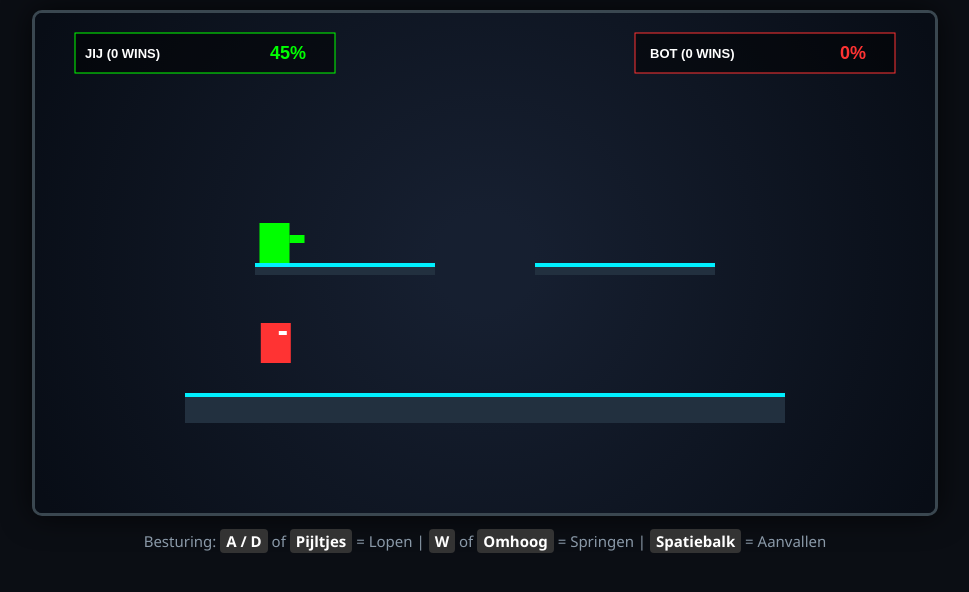
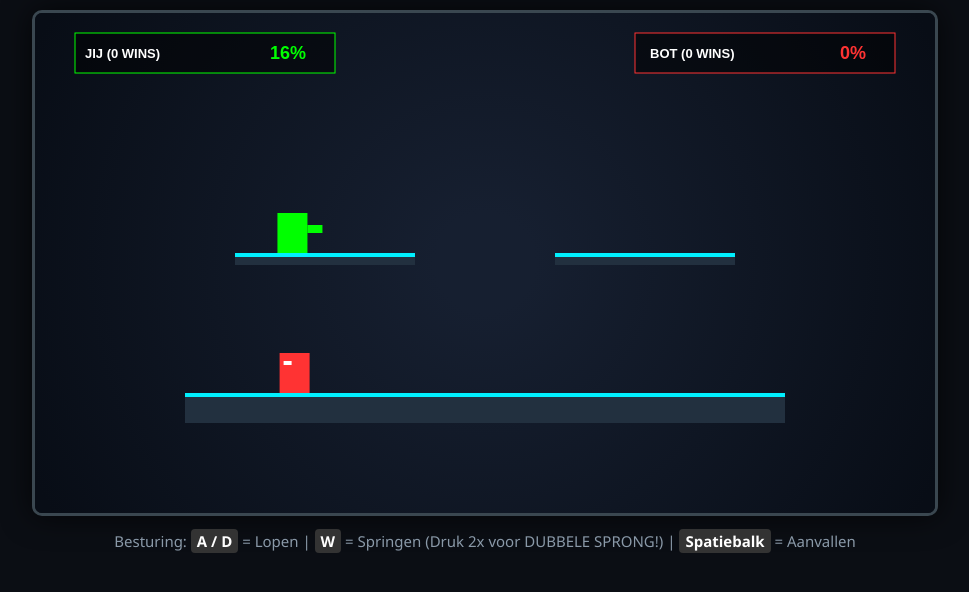
Before and after one commit to abdelrahman12062016-sys/super-smash-shooter, a plain HTML site: page index.html in a window 1280 px wide. Both pictures are taken after a click on the button "🔫 GLITCH-GUNNER". Shown: the whole page, without its empty margins (155-1124 px from the left). Drawn offline with Linux system fonts and the light colour scheme.

Commit message:
Update index.html

```diff
--- a/index.html
+++ b/index.html
@@ -2,7 +2,7 @@
 <html lang="nl">
 <head>
     <meta charset="UTF-8">
-    <title>Super Smash Shooter - Character Edition</title>
+    <title>Super Smash Shooter - Double Jump & Smart AI</title>
     <style>
         body {
             margin: 0;
@@ -17,7 +17,6 @@
             font-size: 28px;
             margin-top: 40px;
         }
-        /* Menu Knoppen */
         .menu-btn {
             background: linear-gradient(135deg, #1f2d3d, #0d1520);
             color: white;
@@ -46,9 +45,7 @@
         .controls { color: #8a99a8; font-size: 15px; }
         .controls b { color: #fff; background: #333; padding: 2px 6px; border-radius: 4px; }
 
-        /* Herstart Scherm */
         #restartMenu {
-            display: none;
             position: absolute;
             top: 50%;
             left: 50%;
@@ -58,6 +55,7 @@
             padding: 30px;
             border-radius: 15px;
             box-shadow: 0 0 40px rgba(0, 240, 255, 0.5);
+            display: none;
         }
         .btn {
             background: linear-gradient(135deg, #00f0ff, #007799);
@@ -77,7 +75,7 @@
 
     <div id="menu">
         <h2>SUPER SMASH SHOOTER</h2>
-        <p style="color: #657786;">Kies je vechter om de arena te betreden</p>
+        <p style="color: #657786;">Kies je vechter. Je kunt nu DUBBEL SPRINGEN in de lucht!</p>
         <button class="menu-btn" style="border-color: #00FF00;" onclick="selectCharacter('Gunner')">🔫 GLITCH-GUNNER</button>
         <button class="menu-btn" style="border-color: #00FFFF;" onclick="selectCharacter('Swordfighter')">⚔️ SWORD-FIGHTER</button>
         <button class="menu-btn" style="border-color: #FFA500;" onclick="selectCharacter('Brawler')">🥊 CYBER-BRAWLER</button>
@@ -85,7 +83,7 @@
 
     <div id="gameUi" style="display: none;">
         <canvas id="gameCanvas" width="900" height="500"></canvas>
-        <p class="controls">Besturing: <b>A / D</b> of <b>Pijltjes</b> = Lopen | <b>W</b> of <b>Omhoog</b> = Springen | <b>Spatiebalk</b> = Aanvallen</p>
+        <p class="controls">Besturing: <b>A / D</b> = Lopen | <b>W</b> = Springen (Druk 2x voor DUBBELE SPRONG!) | <b>Spatiebalk</b> = Aanvallen</p>
     </div>
 
     <div id="restartMenu">
@@ -101,26 +99,28 @@ const gravity = 0.5;
 let gameActive = false;
 let currentType = "Gunner";
 
-// Eigenschappen per karakter
 const charTypes = {
-    Gunner: { color: "#00FF00", damage: 12, knockback: 0.15, name: "GLITCH-GUNNER" },
-    Swordfighter: { color: "#00FFFF", damage: 22, knockback: 0.25, name: "SWORD-FIGHTER" },
-    Brawler: { color: "#FFA500", damage: 35, knockback: 0.40, name: "CYBER-BRAWLER" }
+    Gunner: { color: "#00FF00", damage: 10, knockback: 0.14, name: "GLITCH-GUNNER" },
+    Swordfighter: { color: "#00FFFF", damage: 18, knockback: 0.24, name: "SWORD-FIGHTER" },
+    Brawler: { color: "#FFA500", damage: 30, knockback: 0.38, name: "CYBER-BRAWLER" }
 };
 
-// Zwevende Smash-stijl platformen
 const platforms = [
-    { x: 150, y: 380, w: 600, h: 30 },  // Hoofdveld
-    { x: 220, y: 250, w: 180, h: 12 },  // Links boven
-    { x: 500, y: 250, w: 180, h: 12 }   // Rechts boven
+    { x: 150, y: 380, w: 600, h: 30 },  // Vloer eiland
+    { x: 200, y: 240, w: 180, h: 12 },  // Links hoog
+    { x: 520, y: 240, w: 180, h: 12 }   // Rechts hoog
 ];
 
+// Speler heeft nu een 'jumpsLeft' teller gekregen voor de double jump!
 const player = {
-    x: 250, y: 200, w: 30, h: 40, speed: 5.5, speedY: 0, isGrounded: false, percentage: 0, hitstunt: 0, facing: 1, score: 0, isAttacking: 0
+    x: 250, y: 200, w: 30, h: 40, speed: 5.5, speedY: 0, isGrounded: false,
+    jumpsLeft: 2, percentage: 0, hitstunt: 0, facing: 1, score: 0, isAttacking: 0
 };
 
+// De Bot heeft nu ook jump logica gekregen
 const enemy = {
-    x: 580, y: 200, w: 30, h: 40, color: "#FF3333", speed: 2.2, speedY: 0, speedX: 0, isGrounded: false, percentage: 0, isFlying: false, score: 0
+    x: 580, y: 200, w: 30, h: 40, color: "#FF3333", speed: 2.6, speedY: 0, speedX: 0,
+    isGrounded: false, percentage: 0, isFlying: false, score: 0, attackCooldown: 0
 };
 
 let bullets = [];
@@ -132,9 +132,26 @@ window.addEventListener("keydown", (e) => {
     keys[e.code] = true;
     if (!gameActive) return;
 
+    // --- SPRONG EN DUBBELE SPRONG LOGICA ---
+    if ((e.code === "KeyW" || e.code === "ArrowUp") && player.hitstunt <= 0) {
+        if (player.isGrounded) {
+            // Eerste sprong vanaf de grond
+            player.speedY = -11.5;
+            player.isGrounded = false;
+            player.jumpsLeft = 1; // Nog 1 sprong over voor in de lucht!
+            spawnParticle(player.x + player.w/2, player.y + player.h, "#00f0ff", 8, 2);
+        } else if (player.jumpsLeft > 0) {
+            // DUBBELE SPRONG IN DE LUCHT!
+            player.speedY = -10;
+            player.jumpsLeft = 0; // Geen sprongen meer over tot je de grond raakt
+            // Extra vet deeltjes-effect voor de dubbele sprong
+            spawnParticle(player.x + player.w/2, player.y + player.h, "#FFFF00", 15, 4);
+        }
+    }
+
     // Aanvallen met Spatiebalk
     if (e.code === "Space" && player.hitstunt <= 0) {
-        player.isAttacking = 8; // Zet aanval-animatie timer aan (8 frames)
+        player.isAttacking = 8;
         executeAttack();
     }
 });
@@ -154,28 +171,14 @@ function selectCharacter(type) {
 
 function executeAttack() {
     let stats = charTypes[currentType];
-
     if (currentType === "Gunner") {
-        // Schiet groene laser kogel
         bullets.push({
             x: player.facing === 1 ? player.x + player.w : player.x - 15,
-            y: player.y + 15,
-            vx: player.facing * 14,
-            w: 15, h: 6, color: stats.color
+            y: player.y + 15, vx: player.facing * 14, w: 15, h: 6, color: stats.color
         });
-    } else if (currentType === "Swordfighter") {
-        // Zwaard aanval bereik
-        let range = 65;
+    } else {
+        let range = currentType === "Swordfighter" ? 65 : 45;
         let attackX = player.facing === 1 ? player.x + player.w : player.x - range;
-
-        if (attackX < enemy.x + enemy.w && attackX + range > enemy.x && player.y < enemy.y + enemy.h && player.y + player.h > enemy.y) {
-            triggerHit(stats.damage, stats.knockback, stats.color);
-        }
-    } else if (currentType === "Brawler") {
-        // Kickboks / Vuist bereik (korter, maar deelt harde klappen uit!)
-        let range = 45;
-        let attackX = player.facing === 1 ? player.x + player.w : player.x - range;
-
         if (attackX < enemy.x + enemy.w && attackX + range > enemy.x && player.y < enemy.y + enemy.h && player.y + player.h > enemy.y) {
             triggerHit(stats.damage, stats.knockback, stats.color);
         }
@@ -186,12 +189,12 @@ function triggerHit(damage, knockbackFactor, color) {
     enemy.percentage += damage;
     let dir = player.x < enemy.x ? 1 : -1;
     enemy.speedX = dir * (5 + (enemy.percentage * knockbackFactor));
-    enemy.speedY = -4 - (enemy.percentage * 0.05);
+    enemy.speedY = -4.5 - (enemy.percentage * 0.04); // Vliegt schuin omhoog weg
     enemy.isFlying = true;
     enemy.isGrounded = false;
 
-    hitEffects.push({ x: enemy.x + enemy.w/2, y: enemy.y + enemy.h/2, radius: 40, timer: 10, color: color });
-    spawnParticle(enemy.x + enemy.w/2, enemy.y + enemy.h/2, color, 12, 5);
+    hitEffects.push({ x: enemy.x + enemy.w/2, y: enemy.y + enemy.h/2, radius: 45, timer: 10, color: color });
+    spawnParticle(enemy.x + enemy.w/2, enemy.y + enemy.h/2, color, 14, 5);
 }
 
 function spawnParticle(x, y, color, count=5, speed=3) {
@@ -204,13 +207,19 @@ function spawnParticle(x, y, color, count=5, speed=3) {
 }
 
 function checkPlatformCollision(obj, oldY) {
-    obj.isGrounded = false;
+    let hitPlatform = false;
     for (let p of platforms) {
         if (obj.x + obj.w > p.x && obj.x < p.x + p.w) {
             if (oldY + obj.h <= p.y && obj.y + obj.h >= p.y) {
-                obj.y = p.y - obj.h; obj.speedY = 0; obj.isGrounded = true;
+                obj.y = p.y - obj.h;
+                obj.speedY = 0;
+                hitPlatform = true;
             }
         }
+    }
+    if (hitPlatform) {
+        obj.isGrounded = true;
+        if(obj === player) player.jumpsLeft = 2; // Reset dubbele sprong als je landt!
     }
 }
 
@@ -219,45 +228,62 @@ function update() {
 
     if (player.isAttacking > 0) player.isAttacking--;
 
-    // --- SPELER LOGICA ---
+    // --- SPELER BEWEGING ---
     let oldPlayerY = player.y;
     if (player.hitstunt > 0) player.hitstunt--;
 
     if (player.hitstunt <= 0) {
         if (keys["ArrowLeft"] || keys["KeyA"]) { player.x -= player.speed; player.facing = -1; }
         if (keys["ArrowRight"] || keys["KeyD"]) { player.x += player.speed; player.facing = 1; }
-        if ((keys["ArrowUp"] || keys["KeyW"]) && player.isGrounded) {
-            player.speedY = -12; player.isGrounded = false;
-            spawnParticle(player.x + player.w/2, player.y + player.h, "#00f0ff", 6, 2);
-        }
     }
     player.speedY += gravity; player.y += player.speedY;
+    player.isGrounded = false;
     checkPlatformCollision(player, oldPlayerY);
 
-    // --- TEGENSTANDER (AI) ---
+    // --- SLIMME EN STERKE BOT LOGICA (AI) ---
     let oldEnemyY = enemy.y;
     if (!enemy.isFlying) {
+        // 1. Richting bepalen naar de speler toe
         if (enemy.x < player.x) enemy.x += enemy.speed;
         else if (enemy.x > player.x) enemy.x -= enemy.speed;
 
-        if (player.y < enemy.y && enemy.isGrounded && Math.random() < 0.02) {
+        // 2. SLIM SPRINGEN: Als jij op een hoger platform staat, snapt de bot dat hij moet springen!
+        if (player.y < enemy.y - 40 && enemy.isGrounded && Math.random() < 0.05) {
+            enemy.speedY = -12; // De bot springt omhoog naar jouw platform!
+            enemy.isGrounded = false;
+        }
+
+        // Soms springt de bot ook willekeurig om aanvallen te ontwijken
+        if (Math.abs(enemy.x - player.x) < 150 && enemy.isGrounded && Math.random() < 0.01) {
             enemy.speedY = -11; enemy.isGrounded = false;
         }
 
-        // AI valt speler aan
-        if (Math.abs(enemy.x - player.x) < 30 && Math.abs(enemy.y - player.y) < 30) {
-            player.percentage += 15; player.hitstunt = 10;
-            let dir = enemy.x < player.x ? 1 : -1;
-            player.speedY = -4; player.x += dir * (4 + player.percentage * 0.15);
-            hitEffects.push({ x: player.x + player.w/2, y: player.y + player.h/2, radius: 25, timer: 8, color: "#FF3333" });
-            spawnParticle(player.x + player.w/2, player.y + player.h/2, "#FF3333", 8, 4);
+        // 3. STERKE AANVAL: Als de bot dichtbij is en zijn cooldown is voorbij, valt hij keihard aan
+        if (Math.abs(enemy.x - player.x) < 32 && Math.abs(enemy.y - player.y) < 35) {
+            if (enemy.attackCooldown <= 0) {
+                player.percentage += 16;
+                player.hitstunt = 14; // Je bent langer verlamd door zijn sterke klap!
+                let dir = enemy.x < player.x ? 1 : -1;
+                player.speedY = -5.5; // Lanceert je ook omhoog
+                player.x += dir * (5 + player.percentage * 0.16); // Hardere knockback van de bot!
+
+                hitEffects.push({ x: player.x + player.w/2, y: player.y + player.h/2, radius: 30, timer: 8, color: "#FF3333" });
+                spawnParticle(player.x + player.w/2, player.y + player.h/2, "#FF3333", 10, 4);
+
+                enemy.attackCooldown = 25; // Tijd tussen zijn combo's
+            }
         }
     } else {
+        // Als de bot weggeslagen is, remt hij langzaam af
         enemy.x += enemy.speedX; enemy.speedX *= 0.96;
         if (Math.abs(enemy.speedX) > 2) spawnParticle(enemy.x + enemy.w/2, enemy.y + enemy.h/2, "#FF5555", 1, 1);
         if (Math.abs(enemy.speedX) < 0.2) enemy.isFlying = false;
     }
+
+    if (enemy.attackCooldown > 0) enemy.attackCooldown--;
+
     enemy.speedY += gravity; enemy.y += enemy.speedY;
+    enemy.isGrounded = false;
     checkPlatformCollision(enemy, oldEnemyY);
 
     // --- KOGELS ---
@@ -270,7 +296,7 @@ function update() {
         if (b.x > canvas.width || b.x < -20) bullets.splice(i, 1);
     }
 
-    // Effecten timers
+    // Effecten updaten
     for(let i = particles.length - 1; i >= 0; i--) {
         let p = particles[i]; p.x += p.vx; p.y += p.vy; p.life--; p.alpha = p.life / 20;
         if(p.life <= 0) particles.splice(i, 1);
@@ -279,11 +305,11 @@ function update() {
         hitEffects[i].timer--; if(hitEffects[i].timer <= 0) hitEffects.splice(i, 1);
     }
 
-    // --- KO DETAILS ---
-    if (enemy.x > canvas.width + 50 || enemy.x < -80 || enemy.y > canvas.height + 50) {
+    // --- NAAR DE RAND GEFLITST? RING OUT! ---
+    if (enemy.x > canvas.width + 60 || enemy.x < -90 || enemy.y > canvas.height + 60) {
         player.score++; endRound("JIJ HEBT GEWONNEN! 🎉");
     }
-    if (player.x > canvas.width + 50 || player.x < -80 || player.y > canvas.height + 50) {
+    if (player.x > canvas.width + 60 || player.x < -90 || player.y > canvas.height + 60) {
         enemy.score++; endRound("DE BOT HEEFT GEWONNEN! 🤖");
     }
 }
@@ -295,8 +321,8 @@ function endRound(text) {
 }
 
 function resetPositions() {
-    player.x = 250; player.y = 200; player.percentage = 0; player.speedY = 0; player.hitstunt = 0;
-    enemy.x = 580; enemy.y = 200; enemy.percentage = 0; enemy.speedX = 0; enemy.speedY = 0; enemy.isFlying = false;
+    player.x = 250; player.y = 200; player.percentage = 0; player.speedY = 0; player.hitstunt = 0; player.jumpsLeft = 2;
+    enemy.x = 580; enemy.y = 200; enemy.percentage = 0; enemy.speedX = 0; enemy.speedY = 0; enemy.isFlying = false; enemy.attackCooldown = 0;
     bullets = []; particles = []; hitEffects = [];
 }
 
@@ -313,42 +339,35 @@ function gameLoop() {
 function draw() {
     ctx.clearRect(0, 0, canvas.width, canvas.height);
 
-    // 1. Achtergrond
+    // 1. Ruimte achtergrond
     let gradient = ctx.createRadialGradient(canvas.width/2, canvas.height/2, 50, canvas.width/2, canvas.height/2, 500);
     gradient.addColorStop(0, '#161f30'); gradient.addColorStop(1, '#080d16');
     ctx.fillStyle = gradient; ctx.fillRect(0, 0, canvas.width, canvas.height);
 
-    // 2. Platformen
+    // 2. Neon eiland platformen
     for (let p of platforms) {
         ctx.fillStyle = "#22303f"; ctx.fillRect(p.x, p.y, p.w, p.h);
         ctx.fillStyle = "#00f0ff"; ctx.fillRect(p.x, p.y, p.w, 4);
     }
 
-    // 3. Particles
+    // 3. Deeltjes/Explosies tekenen
     for(let p of particles) {
         ctx.save(); ctx.globalAlpha = p.alpha; ctx.fillStyle = p.color;
         ctx.beginPath(); ctx.arc(p.x, p.y, p.radius, 0, Math.PI*2); ctx.fill();
         ctx.restore();
     }
 
-    // 4. WAPENS EN KARAKTERS TEKENEN (Custom per type!)
+    // 4. Speler met wapen-tekeningen
     let col = charTypes[currentType].color;
-    ctx.fillStyle = col;
-    ctx.fillRect(player.x, player.y, player.w, player.h); // Het poppetje
+    ctx.fillStyle = col; ctx.fillRect(player.x, player.y, player.w, player.h);
 
-    // WAPEN VISUEEL TEKENEN AAN HET POPPETJE
-    ctx.fillStyle = "#ffffff";
     if (currentType === "Gunner") {
-        // Teken een geweer loop die uitsteekt
         ctx.fillStyle = col;
         if (player.facing === 1) ctx.fillRect(player.x + player.w, player.y + 12, 15, 8);
         else ctx.fillRect(player.x - 15, player.y + 12, 15, 8);
     }
     else if (currentType === "Swordfighter") {
-        // Teken een glanzend laserzwaard
-        ctx.save();
-        ctx.fillStyle = "#00FFFF";
-        // Als we aanvallen, maakt het zwaard een hoek (zwaai)
+        ctx.save(); ctx.fillStyle = "#00FFFF";
         if (player.isAttacking > 0) {
             if (player.facing === 1) { ctx.translate(player.x + player.w, player.y + 20); ctx.rotate(Math.PI/4); }
             else { ctx.translate(player.x, player.y + 20); ctx.rotate(-Math.PI/4); }
@@ -356,14 +375,12 @@ function draw() {
             if (player.facing === 1) { ctx.translate(player.x + player.w - 5, player.y + 10); ctx.rotate(-Math.PI/6); }
             else { ctx.translate(player.x + 5, player.y + 10); ctx.rotate(Math.PI/6); }
         }
-        ctx.fillRect(-2, -25, 4, 25); // Het zwaardblad
-        ctx.fillStyle = "#999"; ctx.fillRect(-4, -2, 8, 3); // Het handvat
+        ctx.fillRect(-2, -25, 4, 25); ctx.fillStyle = "#999"; ctx.fillRect(-4, -2, 8, 3);
         ctx.restore();
     }
     else if (currentType === "Brawler") {
-        // Teken grote bokshandschoenen
         ctx.fillStyle = "#FFA500";
-        let punchOut = player.isAttacking > 0 ? 12 : 0; // Handschoen schiet naar voren tijdens aanval!
+        let punchOut = player.isAttacking > 0 ? 12 : 0;
         if (player.facing === 1) {
             ctx.beginPath(); ctx.arc(player.x + player.w + punchOut, player.y + 15, 6, 0, Math.PI*2); ctx.fill();
             ctx.beginPath(); ctx.arc(player.x + player.w - 5, player.y + 25, 5, 0, Math.PI*2); ctx.fill();
@@ -373,16 +390,14 @@ function draw() {
         }
     }
 
-    // Tegenstander (Rode bot)
-    ctx.fillStyle = enemy.color;
-    ctx.fillRect(enemy.x, enemy.y, enemy.w, enemy.h);
-    // Rode bot boze oogjes geven zodat hij er gevaarlijk uitziet
-    ctx.fillStyle = "#FFF"; ctx.fillRect(enemy.x + (enemy.speedX >= 0 ? 18 : 4), enemy.y + 8, 8, 4);
+    // Tegenstander (Rode bot met gemene ogen)
+    ctx.fillStyle = enemy.color; ctx.fillRect(enemy.x, enemy.y, enemy.w, enemy.h);
+    ctx.fillStyle = "#FFF"; ctx.fillRect(enemy.x + (enemy.x <= player.x ? 18 : 4), enemy.y + 8, 8, 4);
 
-    // Laserkogels gunner
+    // Laserkogels
     for (let b of bullets) { ctx.fillStyle = b.color; ctx.fillRect(b.x, b.y, b.w, b.h); }
 
-    // 5. Explosies (BOOM!)
+    // 5. Explosie ringen (BOOM!)
     for (let h of hitEffects) {
         ctx.save(); ctx.globalAlpha = h.timer / 10; ctx.fillStyle = h.color;
         ctx.beginPath(); ctx.arc(h.x, h.y, h.radius * (1 - h.timer/10), 0, Math.PI*2); ctx.fill();
@@ -391,7 +406,7 @@ function draw() {
         ctx.restore();
     }
 
-    // 6. UI / Scoreborden
+    // 6. UI Health en Scorebars
     ctx.fillStyle = "rgba(0,0,0,0.5)"; ctx.fillRect(40, 20, 260, 40);
     ctx.strokeStyle = col; ctx.strokeRect(40, 20, 260, 40);
     ctx.fillStyle = "#FFF"; ctx.font = "bold 13px sans-serif";
```
